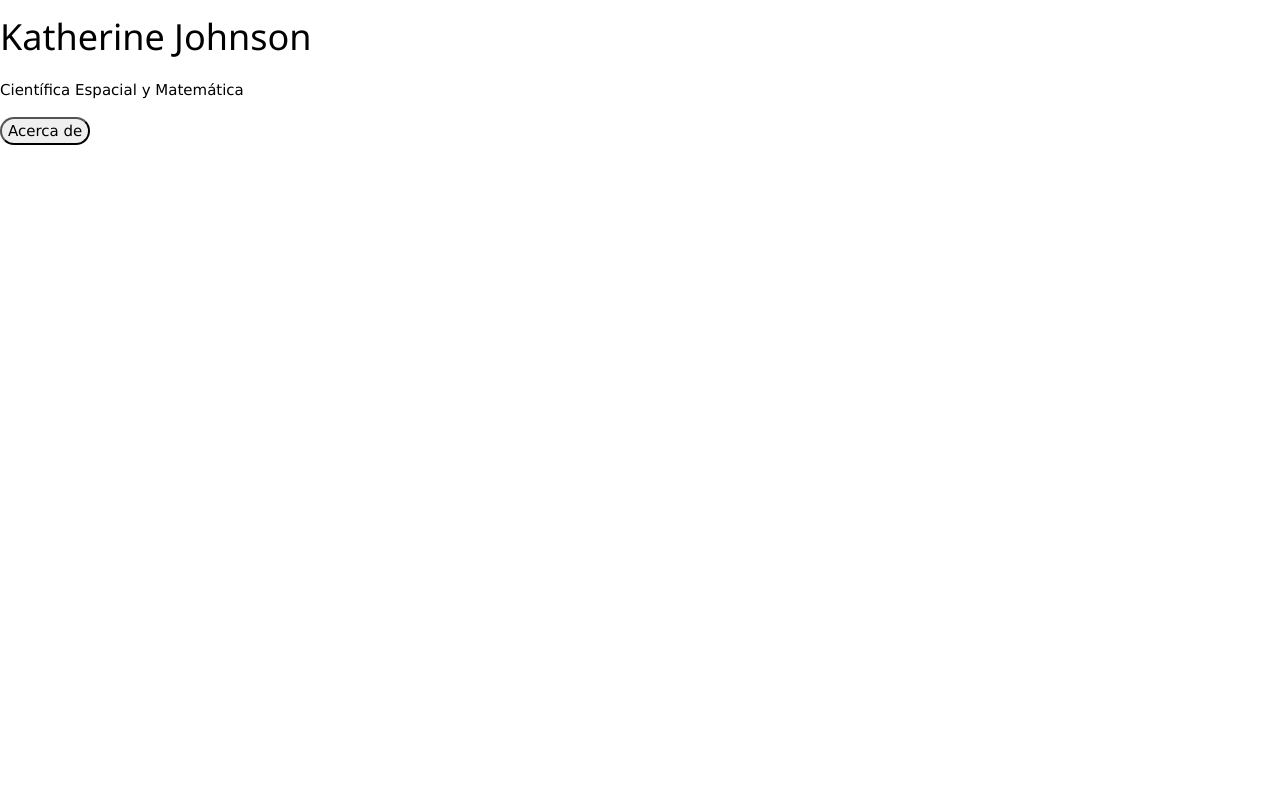
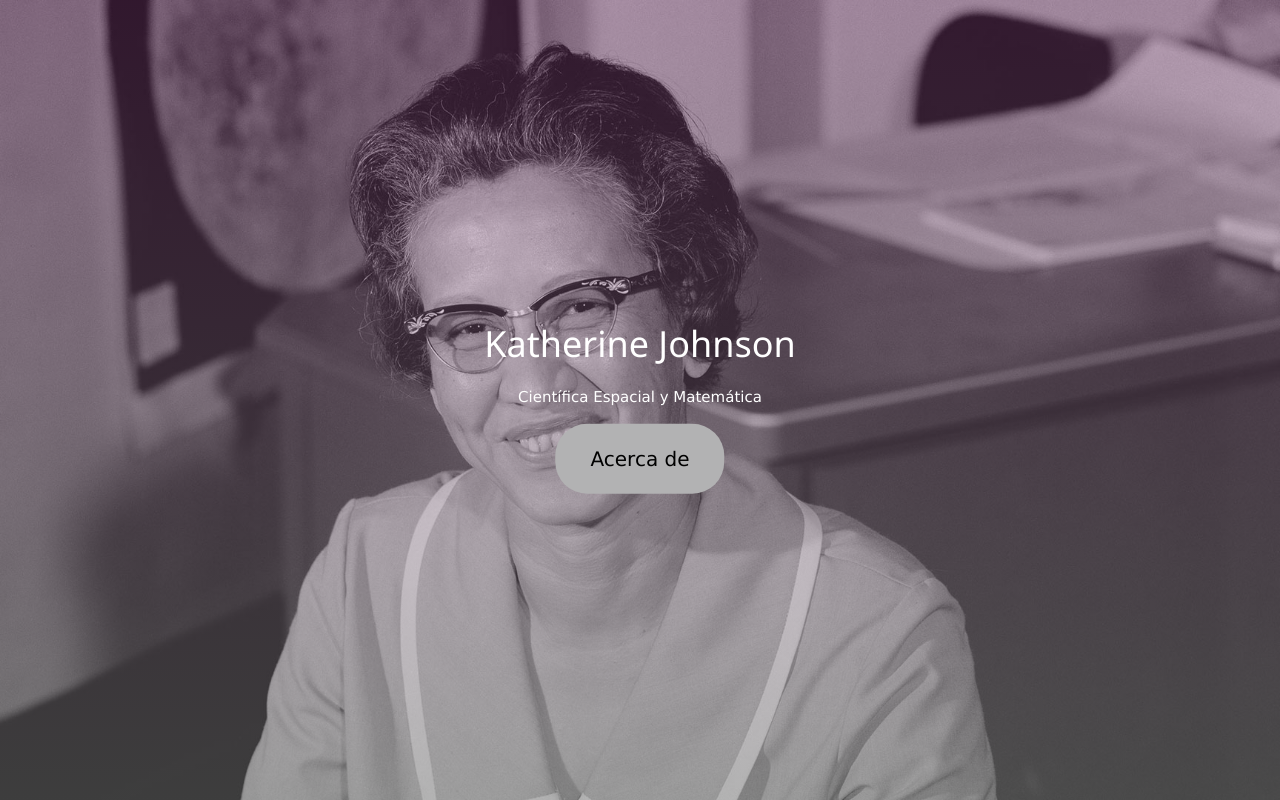
Before and after one commit to Alejandro1233/2EntregaREC, a plain HTML site: page index.html in a window 1280 px wide. Drawn offline with nearby package versions, Linux system fonts and the light colour scheme; the site is published under a folder, as on GitHub Pages, so addresses that start at the root find nothing.

Commit message:
Update index.html

```diff
--- a/index.html
+++ b/index.html
@@ -4,7 +4,7 @@
     <meta charset="UTF-8">
     <meta http-equiv="X-UA-Compatible" content="IE=edge">
     <meta name="viewport" content="width=device-width, initial-scale=1.0">
-    <link rel="stylesheet" href="/styles/style.css">
+    <link rel="stylesheet" href="./styles/style.css">
     <link rel="stylesheet" href="https://www.w3schools.com/w3css/4/w3.css">
     <link rel="shortcut icon" href="./images/favicon/rocket.png" type="image/x-icon" />
     <title>Katherine Johnson</title>
```
